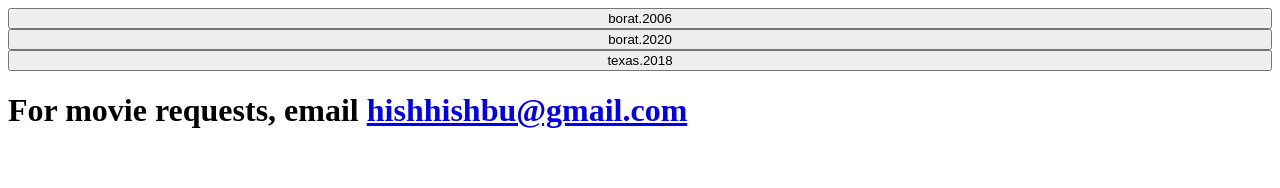
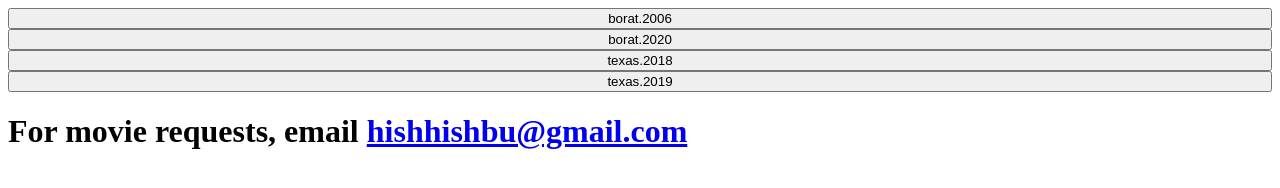
Before and after one commit to AlexSkeleton12/bardiais.gay, a plain HTML site: page movies/index.html in a window 1280 px wide. Drawn offline with Linux system fonts and the light colour scheme; files that its build step writes are made by us from their sources.

Commit message:
nothing4

```diff
--- a/movies/index.html
+++ b/movies/index.html
@@ -9,6 +9,7 @@
         <button onclick="borat_2006()">borat.2006</button>
         <button onclick="borat_2020()">borat.2020</button>
         <button onclick="texas_2018()">texas.2018</button>
+        <button onclick="texas_2019()">texas.2019</button>
         <h1 id="contactInfo">For movie requests, email <a href="mailto:hishhishbu@gmail.com">hishhishbu@gmail.com</a></h1>
         <script>
           function borat_2006() {
@@ -20,6 +21,9 @@
           function texas_2018() {
             window.location.replace('https://bardiais.gay/movies/texas_2018')
           }
+          function texas_2019() {
+            window.location.replace('https://bardiais.gay/movies/texas_2019')
+          }
         </script>
     </body>
 </html>
```
